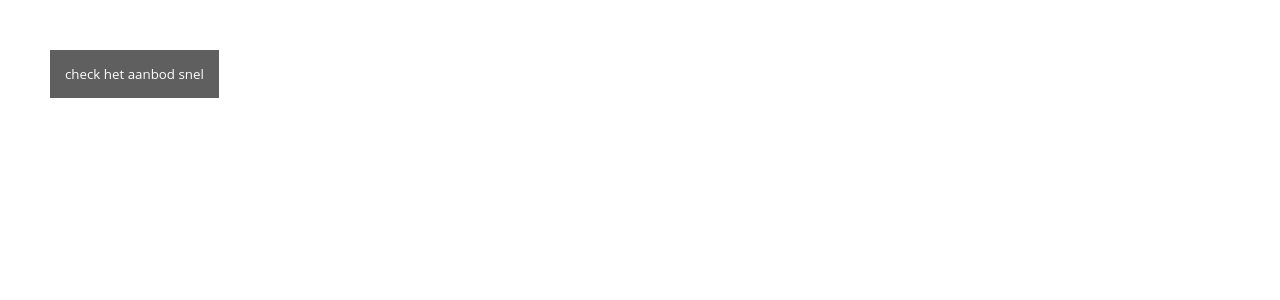
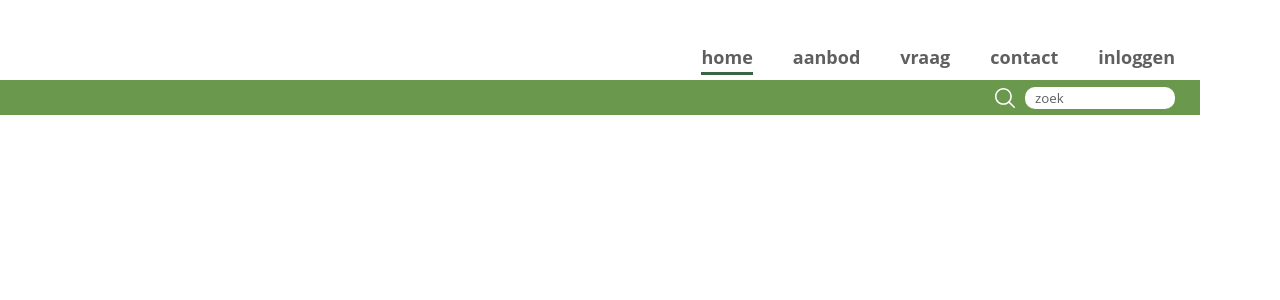
Before and after one commit to abouman76/Eind-Project-Arnoud-Bouman, a React (Create React App) app: page / in a window 1280 px wide. Shown: the top 300 px of the page. Built offline with nearby package versions, Linux system fonts and the light colour scheme.

Commit message:
added footer component folder

```diff
--- a/src/components/App/App.js
+++ b/src/components/App/App.js
@@ -7,11 +7,11 @@ import Button_cta_home from "../Buttons/Button_cta_home";
 function App() {
   return (
     <>
-            {/*<Header />*/}
+            <Header />
 
             {/*<TextBubble />*/}
 
-            <Button_cta_home />
+            {/*<Button_cta_home />*/}
 
     </>
   );
```
Also changed, not shown: src/components/Footer/Footer.css (added), src/components/Footer/Footer.js (added).
